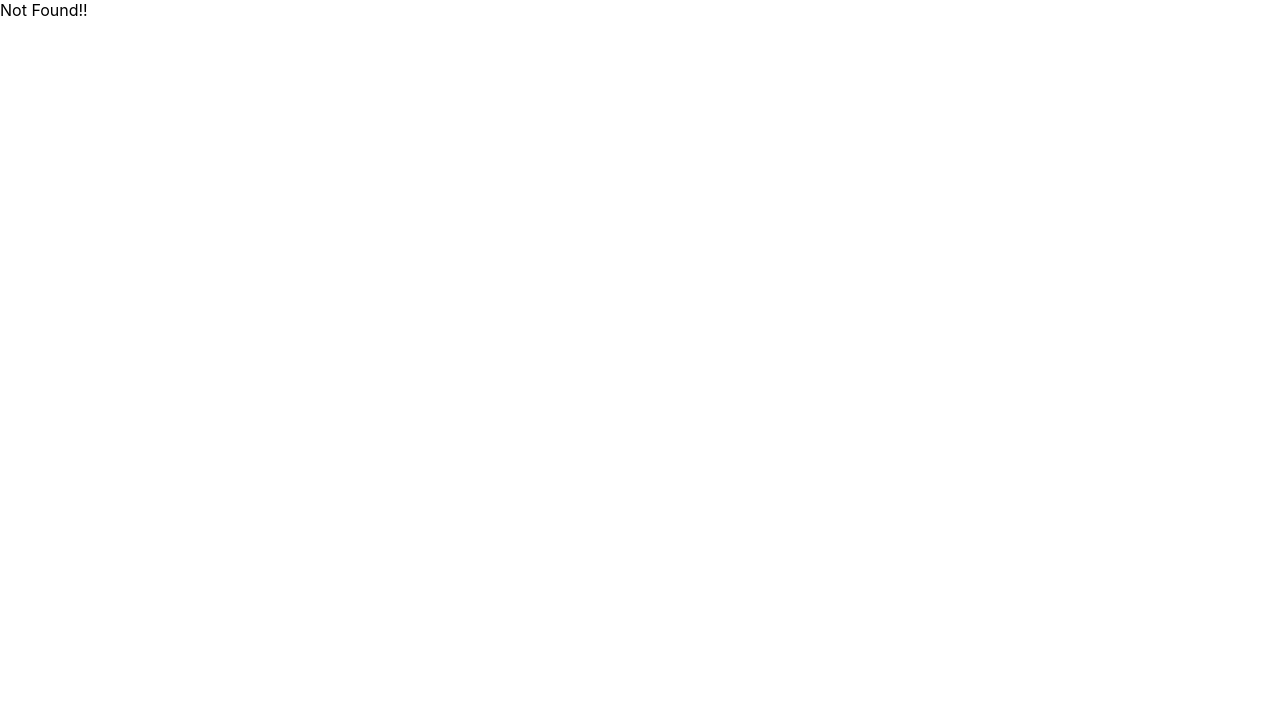
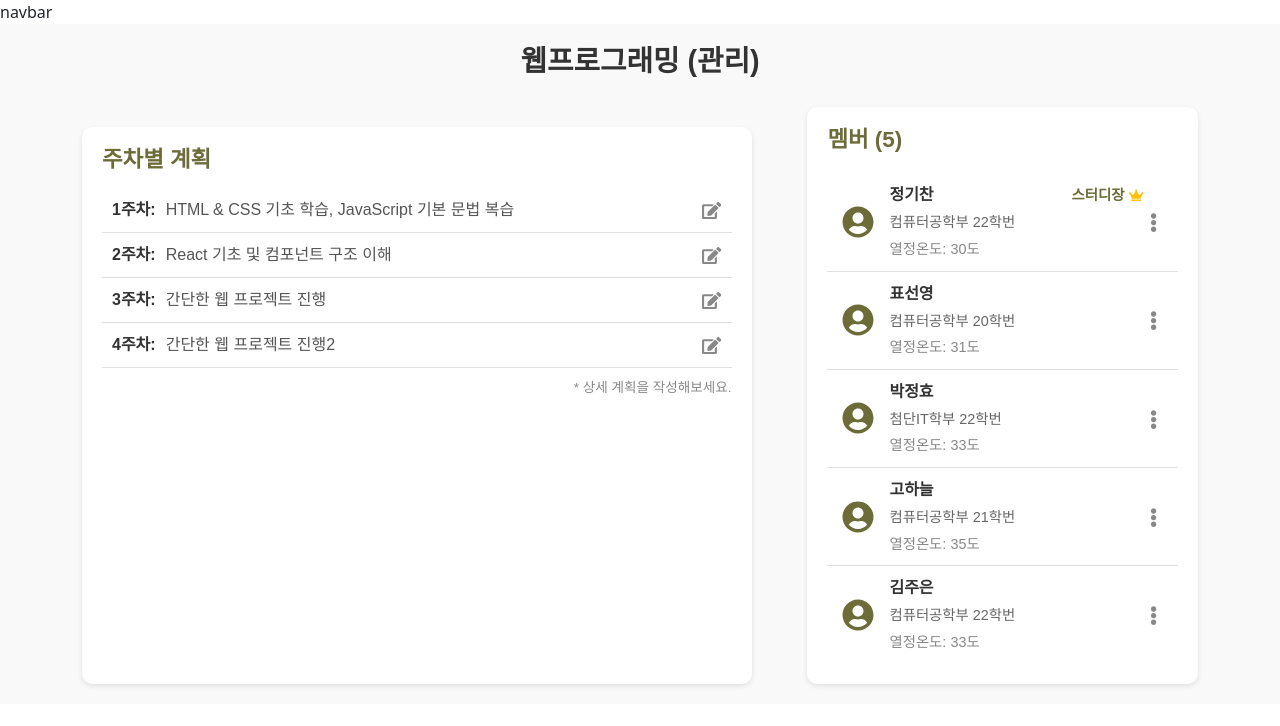
Before and after one commit to bmbx08/Jieum, a React (Create React App) app: page /studyAdmin in a window 1280 px wide. Shown: the top 726 px of the page. Built offline with nearby package versions, Linux system fonts and the light colour scheme.

Commit message:
first commit

```diff
--- a/package.json
+++ b/package.json
@@ -9,8 +9,11 @@
     "@testing-library/react": "^13.4.0",
     "@testing-library/user-event": "^13.5.0",
     "axios": "^1.7.7",
+    "bootstrap": "^5.3.3",
     "react": "^18.3.1",
+    "react-bootstrap": "^2.10.6",
     "react-dom": "^18.3.1",
+    "react-icons": "^5.3.0",
     "react-redux": "^8.1.3",
     "react-router-dom": "^6.27.0",
     "react-scripts": "5.0.1",
--- a/src/App.js
+++ b/src/App.js
@@ -11,7 +11,8 @@ import StudyInfoPage from "./pages/StudyInfoPage/StudyInfoPage";
  import StudyRecruitPage from "./pages/StudyRecruitPage/StudyRecruitPage";
 import MyInfoPage from "./pages/MyInfoPage/MyInfoPage";
 import AllStudiesPage from "./pages/AllStudiesPage/AllStudiesPage";
-
+import StudyAdminPage from "./pages/StudyAdminPage/StudyAdminPage";
+import EditPlanPage from "./pages/EditPlanPage/EditPlanPage";
 
 function App() {
   return (
@@ -31,6 +32,8 @@ function App() {
           <Route path="login" element={<LoginPage/>}/>
           <Route path="signup" element={<SignupPage/>}/>
           <Route path="myinfo" element={<MyInfoPage/>}/>
+          <Route path="studyAdmin" element={<StudyAdminPage/>}/>
+          <Route path="studyAdmin/edit/:week" element={<EditPlanPage/>} />
         </Route>
 
         <Route path="*" element={<NotFoundPage />} />
--- a/src/index.js
+++ b/src/index.js
@@ -8,6 +8,8 @@ import {QueryClient, QueryClientProvider} from "@tanstack/react-query";
 import {ReactQueryDevtools} from "@tanstack/react-query-devtools";
 import {Provider} from "react-redux";
 import store from "./redux/store";
+import 'bootstrap/dist/css/bootstrap.min.css';
+
 
 const root = ReactDOM.createRoot(document.getElementById("root"));
 const queryClient = new QueryClient();
--- /dev/null
+++ b/src/pages/EditPlanPage/EditPlanPage.css
@@ -0,0 +1,24 @@
+.admin-page-container {
+    padding: 20px;
+    font-family: Arial, sans-serif;
+}
+
+.study-plan-container {
+    margin-top: 20px;
+}
+
+.study-plan-item {
+    display: flex;
+    justify-content: space-between;
+    padding: 10px;
+    border-bottom: 1px solid #e0e0e0;
+}
+
+.edit-icon {
+    cursor: pointer;
+    color: #888;
+}
+
+.edit-icon:hover {
+    color: #555;
+}
--- /dev/null
+++ b/src/pages/EditPlanPage/EditPlanPage.jsx
@@ -0,0 +1,42 @@
+import React, { useState } from "react";
+import { useParams, useNavigate } from "react-router-dom";
+import "./EditPlanPage.css";
+
+const EditPlanPage = () => {
+  const { week } = useParams(); // URL에서 주차 정보를 가져옴
+  const navigate = useNavigate();
+  const [plan, setPlan] = useState("");
+  const [task, setTask] = useState("");
+
+  const handleSubmit = () => {
+    alert("등록되었습니다.");
+    navigate("/"); // 등록 후 메인 페이지로 이동
+  };
+
+  return (
+    <div className="edit-plan-page">
+      <h2>웹프로그래밍</h2>
+      <h3>{`${week}주차`}</h3>
+      <textarea
+        placeholder="구체적인 계획을 작성해주세요."
+        value={plan}
+        onChange={(e) => setPlan(e.target.value)}
+      />
+      <div className="task-section">
+        <label htmlFor="task">과제:</label>
+        <input
+          id="task"
+          type="text"
+          placeholder="텍스트를 작성해주세요"
+          value={task}
+          onChange={(e) => setTask(e.target.value)}
+        />
+      </div>
+      <button className="submit-btn" onClick={handleSubmit}>
+        등록
+      </button>
+    </div>
+  );
+};
+
+export default EditPlanPage;
--- /dev/null
+++ b/src/pages/StudyAdminPage/StudyAdminPage.css
@@ -0,0 +1,196 @@
+.admin-page-container {
+    display: flex;
+    flex-direction: column;
+    align-items: center;
+    padding: 20px;
+    font-family: Arial, sans-serif;
+    background-color: #f9f9f9;
+}
+
+.header-section {
+    margin-bottom: 20px;
+}
+
+.header-section h2 {
+    font-size: 1.8em;
+    font-weight: bold;
+    color: #333;
+}
+
+.content-container {
+    display: flex;
+    justify-content: space-between;
+    gap: 40px;
+    /* 두 컨테이너 간격 추가 */
+    width: 90%;
+}
+
+/* Study Plan Section */
+.study-plan-container {
+    background-color: white;
+    padding: 20px;
+    border-radius: 10px;
+    box-shadow: 0 2px 5px rgba(0, 0, 0, 0.1);
+    width: 60%;
+    /* 더 넓게 설정 */
+    height: auto;
+    /* 높이를 내용에 맞게 조정 */
+}
+
+.study-plan-header {
+    font-size: 1.4em;
+    font-weight: bold;
+    margin-bottom: 15px;
+    color: #6c6c39;
+}
+
+.study-plan-item {
+    display: flex;
+    align-items: center;
+    justify-content: space-between;
+    padding: 10px 15px;
+    border-bottom: 1px solid #e0e0e0;
+    /* 항목 구분선 추가 */
+    font-size: 1em;
+}
+
+.study-plan-item:last-child {
+    border-bottom: none;
+    /* 마지막 항목 구분선 제거 */
+}
+
+.study-plan-week {
+    font-weight: bold;
+    margin-right: 10px;
+    color: #333;
+}
+
+.study-plan-description {
+    flex: 1;
+    color: #555;
+}
+
+.study-plan-note {
+    display: block;
+    font-size: 0.85em;
+    color: #888;
+    margin-top: 10px;
+    text-align: right;
+}
+
+.edit-icon {
+    font-size: 1.2em;
+    color: #888;
+    cursor: pointer;
+}
+
+.edit-icon:hover {
+    color: #555;
+}
+
+/* Members Section */
+.members-section-container {
+    background-color: white;
+    padding: 20px;
+    border-radius: 10px;
+    box-shadow: 0 2px 5px rgba(0, 0, 0, 0.1);
+    width: 35%;
+    /* 더 좁게 설정 */
+    height: auto;
+}
+
+.members-header {
+    font-size: 1.4em;
+    font-weight: bold;
+    margin-bottom: 20px;
+    color: #6c6c39;
+}
+
+.member-item {
+    display: flex;
+    align-items: center;
+    justify-content: space-between;
+    padding: 10px 15px;
+    border-bottom: 1px solid #e0e0e0;
+    /* 항목 구분선 추가 */
+}
+
+.member-item:last-child {
+    border-bottom: none;
+    /* 마지막 항목 구분선 제거 */
+}
+
+.member-icon {
+    font-size: 2em;
+    color: #6c6c39;
+    margin-right: 15px;
+}
+
+.member-details {
+    flex: 1;
+    display: flex;
+    flex-direction: column;
+}
+
+.member-header {
+    display: flex;
+    align-items: center;
+    justify-content: space-between;
+}
+
+.member-name {
+    font-size: 1em;
+    font-weight: bold;
+    color: #333;
+}
+
+.member-role {
+    display: flex;
+    align-items: center;
+    font-size: 0.9em;
+    color: #6c6c39;
+    font-weight: bold;
+}
+
+.crown-icon {
+    font-size: 1em;
+    color: #ffc107;
+    margin-left: 5px;
+}
+
+.member-info {
+    font-size: 0.9em;
+    color: #666;
+    margin-top: 5px;
+}
+
+.member-passion {
+    font-size: 0.9em;
+    color: #888;
+    margin-top: 5px;
+}
+
+.ellipsis-icon {
+    font-size: 1.2em;
+    color: #888;
+    cursor: pointer;
+}
+
+.ellipsis-icon:hover {
+    color: #555;
+}
+
+.remove-member-btn {
+    margin-top: 10px;
+    background-color: #ff4d4d;
+    color: white;
+    border: none;
+    padding: 5px 10px;
+    border-radius: 5px;
+    cursor: pointer;
+    font-size: 0.9em;
+}
+
+.remove-member-btn:hover {
+    background-color: #e60000;
+}
--- /dev/null
+++ b/src/pages/StudyAdminPage/StudyAdminPage.jsx
@@ -0,0 +1,145 @@
+import React, { useState } from "react";
+import { FaUserCircle, FaEdit, FaCrown, FaEllipsisV } from "react-icons/fa";
+import { useNavigate } from "react-router-dom";
+import "./StudyAdminPage.css";
+
+const StudyAdminPage = () => {
+  const navigate = useNavigate();
+  const [selectedMemberIndex, setSelectedMemberIndex] = useState(null);
+
+  const studyPlan = [
+    { week: 1, description: "HTML & CSS 기초 학습, JavaScript 기본 문법 복습" },
+    { week: 2, description: "React 기초 및 컴포넌트 구조 이해" },
+    { week: 3, description: "간단한 웹 프로젝트 진행" },
+    { week: 4, description: "간단한 웹 프로젝트 진행2" },
+
+  ];
+
+  // 주차별 계획 수정 페이지로 이동
+  const handleEditPlanClick = (week) => {
+    navigate(`/edit/${week}`);
+  };
+
+  const members = [
+    {
+      name: "정기찬",
+      role: "스터디장",
+      department: "컴퓨터공학부",
+      studentId: "22학번",
+      passion: "30도",
+    },
+    {
+      name: "표선영",
+      department: "컴퓨터공학부",
+      studentId: "20학번",
+      passion: "31도",
+    },
+    {
+      name: "박정효",
+      department: "첨단IT학부",
+      studentId: "22학번",
+      passion: "33도",
+    },
+    {
+      name: "고하늘",
+      department: "컴퓨터공학부",
+      studentId: "21학번",
+      passion: "35도",
+    },
+    {
+      name: "김주은",
+      department: "컴퓨터공학부",
+      studentId: "22학번",
+      passion: "33도",
+    },
+
+  ];
+
+  // 멤버 선택 상태 관리
+  const handleMemberEditClick = (index) => {
+    setSelectedMemberIndex(selectedMemberIndex === index ? null : index);
+  };
+
+  const handleRemoveMember = (index) => {
+    alert(`${members[index].name}님이 퇴출되었습니다.`);
+    // Logic to remove the member from the list
+  };
+
+  return (
+    <div className="display-center">
+      <div className="admin-page-container">
+        {/* Header Section */}
+        <div className="header-section">
+          <h2>웹프로그래밍 (관리)</h2>
+        </div>
+
+        <div className="content-container">
+          {/* Study Plan Section */}
+          <div className="study-plan-container">
+            <h3 className="study-plan-header">주차별 계획</h3>
+            {studyPlan.map((plan, index) => (
+              <div key={index} className="study-plan-item">
+                <span className="study-plan-week">{`${plan.week}주차:`}</span>
+                <span className="study-plan-description">
+                  {plan.description}
+                </span>
+                <FaEdit
+                  className="edit-icon"
+                  title="수정"
+                  onClick={() => handleEditPlanClick(plan.week)}
+                />
+              </div>
+            ))}
+            <small className="study-plan-note">
+              * 상세 계획을 작성해보세요.
+            </small>
+          </div>
+
+          {/* Members Section */}
+          <div className="members-section-container">
+            <h3 className="members-header">멤버 ({members.length})</h3>
+            {members.map((member, index) => (
+              <div key={index} className="member-item">
+                <FaUserCircle className="member-icon" />
+                <div className="member-details">
+                  <div className="member-header">
+                    <span className="member-name">{member.name}</span>
+                    {member.role && (
+                      <span className="member-role">
+                        {member.role}
+                        <FaCrown className="crown-icon" />
+                      </span>
+                    )}
+                  </div>
+                  <span className="member-info">
+                    {member.department} {member.studentId}
+                  </span>
+                  <span className="member-passion">
+                    열정온도: {member.passion}
+                  </span>
+                </div>
+                <div className="edit-section">
+                  <FaEllipsisV
+                    className="edit-icon"
+                    title="수정"
+                    onClick={() => handleMemberEditClick(index)}
+                  />
+                  {selectedMemberIndex === index && (
+                    <button
+                      className="remove-member-btn"
+                      onClick={() => handleRemoveMember(index)}
+                    >
+                      퇴출하기
+                    </button>
+                  )}
+                </div>
+              </div>
+            ))}
+          </div>
+        </div>
+      </div>
+    </div>
+  );
+};
+
+export default StudyAdminPage;
```
Also changed, not shown: 1 other file (tests, documents, lock files or other folders).
